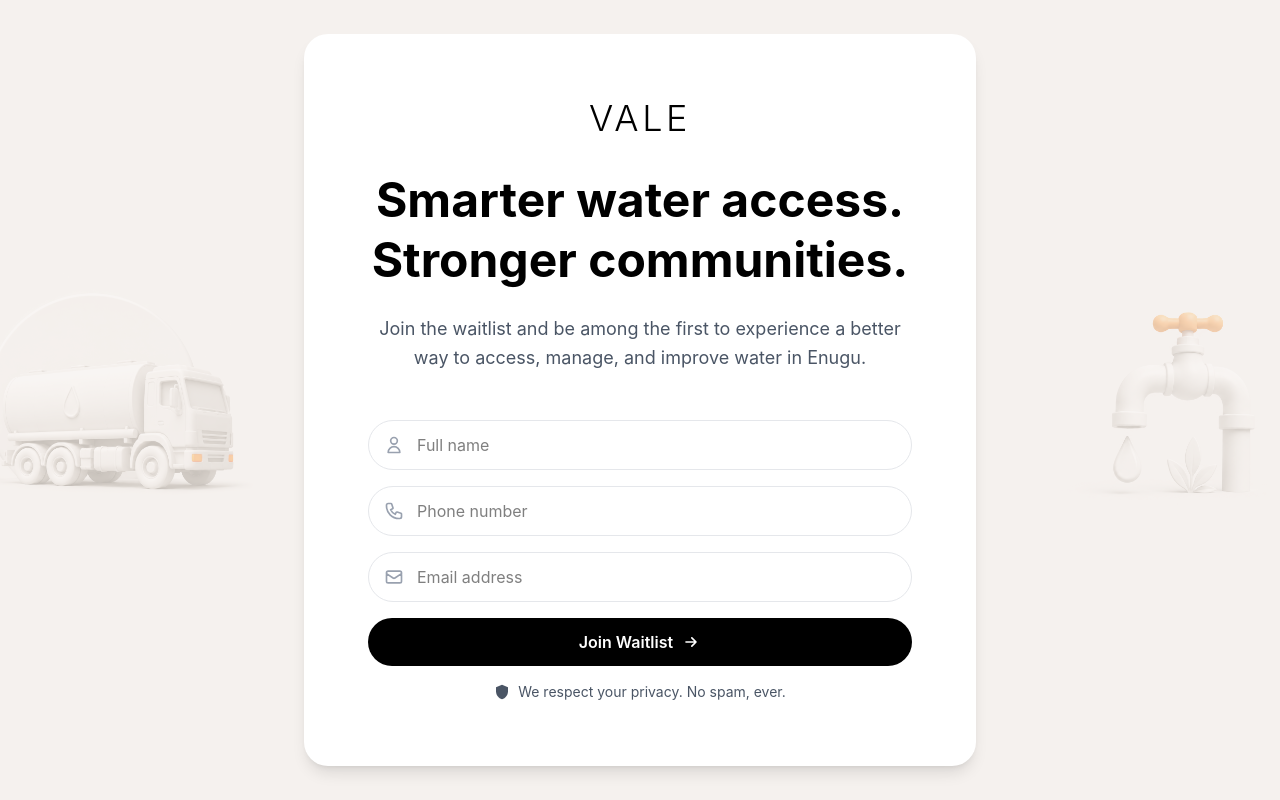
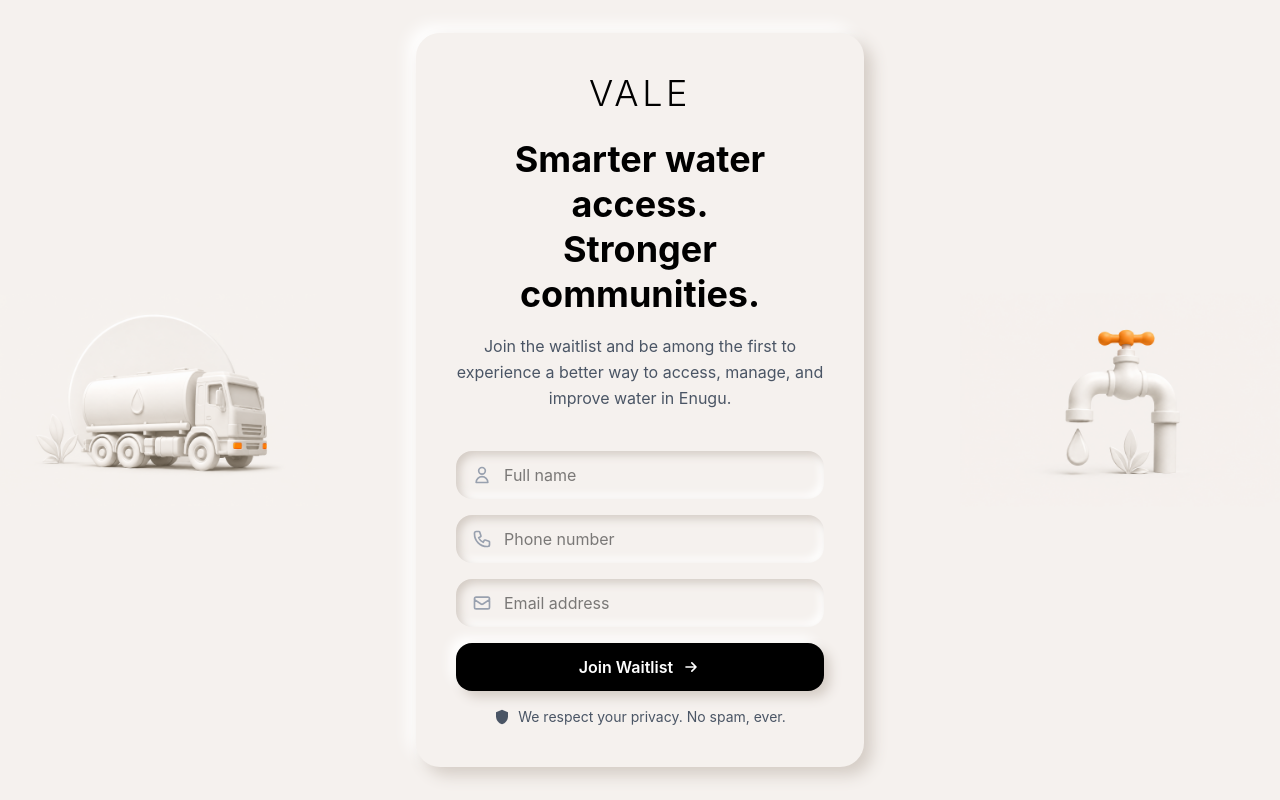
Before and after one commit to Nnadijoshuac/ewss-waitlist, a Next.js app: page / in a window 1280 px wide. Built offline with nearby package versions, Linux system fonts and the light colour scheme.

Commit message:
Redesign with neumorphism style - large side images, centered form with soft shadows

```diff
--- a/app/components/WaitlistForm.tsx
+++ b/app/components/WaitlistForm.tsx
@@ -89,11 +89,12 @@ export function WaitlistForm() {
           {...register('fullName')}
           type="text"
           placeholder="Full name"
-          className={`w-full pl-12 pr-4 py-3 rounded-full border transition-colors focus:outline-none ${
-            errors.fullName
-              ? 'border-red-500 focus:ring-2 focus:ring-red-500'
-              : 'border-gray-200 focus:border-gray-300 focus:ring-2 focus:ring-gray-100'
-          } bg-white`}
+          className="w-full pl-12 pr-4 py-3 rounded-2xl border-0 transition-all focus:outline-none bg-[#F5F1EE]"
+          style={{
+            boxShadow: errors.fullName
+              ? 'inset 4px 4px 8px #d4ccc5, inset -4px -4px 8px #ffffff, 0 0 0 2px #ff6b6b'
+              : 'inset 4px 4px 8px #d4ccc5, inset -4px -4px 8px #ffffff'
+          }}
         />
       </div>
       {errors.fullName && (
@@ -121,11 +122,12 @@ export function WaitlistForm() {
           {...register('phoneNumber')}
           type="tel"
           placeholder="Phone number"
-          className={`w-full pl-12 pr-4 py-3 rounded-full border transition-colors focus:outline-none ${
-            errors.phoneNumber
-              ? 'border-red-500 focus:ring-2 focus:ring-red-500'
-              : 'border-gray-200 focus:border-gray-300 focus:ring-2 focus:ring-gray-100'
-          } bg-white`}
+          className="w-full pl-12 pr-4 py-3 rounded-2xl border-0 transition-all focus:outline-none bg-[#F5F1EE]"
+          style={{
+            boxShadow: errors.phoneNumber
+              ? 'inset 4px 4px 8px #d4ccc5, inset -4px -4px 8px #ffffff, 0 0 0 2px #ff6b6b'
+              : 'inset 4px 4px 8px #d4ccc5, inset -4px -4px 8px #ffffff'
+          }}
         />
       </div>
       {errors.phoneNumber && (
@@ -153,11 +155,12 @@ export function WaitlistForm() {
           {...register('email')}
           type="email"
           placeholder="Email address"
-          className={`w-full pl-12 pr-4 py-3 rounded-full border transition-colors focus:outline-none ${
-            errors.email
-              ? 'border-red-500 focus:ring-2 focus:ring-red-500'
-              : 'border-gray-200 focus:border-gray-300 focus:ring-2 focus:ring-gray-100'
-          } bg-white`}
+          className="w-full pl-12 pr-4 py-3 rounded-2xl border-0 transition-all focus:outline-none bg-[#F5F1EE]"
+          style={{
+            boxShadow: errors.email
+              ? 'inset 4px 4px 8px #d4ccc5, inset -4px -4px 8px #ffffff, 0 0 0 2px #ff6b6b'
+              : 'inset 4px 4px 8px #d4ccc5, inset -4px -4px 8px #ffffff'
+          }}
         />
       </div>
       {errors.email && (
@@ -168,7 +171,10 @@ export function WaitlistForm() {
       <button
         type="submit"
         disabled={isSubmitting}
-        className="w-full bg-black hover:bg-gray-900 disabled:bg-gray-400 text-white font-semibold py-3 px-6 rounded-full flex items-center justify-center gap-2 transition-colors"
+        className="w-full bg-black hover:bg-gray-900 disabled:bg-gray-400 text-white font-semibold py-3 px-6 rounded-2xl flex items-center justify-center gap-2 transition-all"
+        style={{
+          boxShadow: '6px 6px 12px #d4ccc5, -6px -6px 12px #ffffff'
+        }}
       >
         Join Waitlist
         <svg
--- a/app/page.tsx
+++ b/app/page.tsx
@@ -4,53 +4,57 @@ import { WaitlistForm } from './components/WaitlistForm'
 export default function Home() {
   return (
     <main className="min-h-screen relative flex items-center justify-center p-4 bg-[#F5F1EE] overflow-hidden">
-      {/* Background Elements */}
-      <div className="absolute left-0 top-1/2 -translate-y-1/2 -translate-x-1/4 opacity-30 pointer-events-none">
+      {/* Left Side Image */}
+      <div className="absolute left-0 top-1/2 -translate-y-1/2 w-1/4 pointer-events-none hidden lg:block">
         <Image
           src={`/tank.png?t=${Date.now()}`}
           alt=""
-          width={400}
-          height={400}
+          width={500}
+          height={500}
           className="object-contain"
         />
       </div>
 
-      <div className="absolute right-0 top-1/2 -translate-y-1/2 translate-x-1/4 opacity-30 pointer-events-none">
+      {/* Right Side Image */}
+      <div className="absolute right-0 top-1/2 -translate-y-1/2 w-1/4 pointer-events-none hidden lg:block">
         <Image
           src={`/tap.png?t=${Date.now()}`}
           alt=""
-          width={400}
-          height={400}
+          width={500}
+          height={500}
           className="object-contain"
         />
       </div>
 
       {/* Center Content */}
-      <div className="w-full max-w-2xl relative z-10">
-        {/* White Content Box */}
-        <div className="bg-white rounded-3xl shadow-lg p-12 md:p-16">
+      <div className="w-full max-w-md relative z-10">
+        {/* Neumorphism Form Box */}
+        <div className="rounded-3xl p-8 md:p-10" style={{
+          backgroundColor: '#F5F1EE',
+          boxShadow: '8px 8px 16px #d4ccc5, -8px -8px 16px #ffffff'
+        }}>
           {/* Header */}
-          <div className="text-center mb-12">
-            <h1 className="text-4xl font-light tracking-widest text-black mb-8">
+          <div className="text-center mb-10">
+            <h1 className="text-4xl font-light tracking-widest text-black mb-6">
               VALE
             </h1>
 
             {/* Main Headline */}
-            <h2 className="text-5xl font-bold text-black mb-6 leading-tight">
+            <h2 className="text-4xl font-bold text-black mb-4 leading-tight">
               Smarter water access.
               <br />
               Stronger communities.
             </h2>
 
             {/* Description */}
-            <p className="text-lg text-gray-600 mb-12 leading-relaxed">
+            <p className="text-base text-gray-600 leading-relaxed">
               Join the waitlist and be among the first to experience a better way
               to access, manage, and improve water in Enugu.
             </p>
           </div>
 
           {/* Form Section */}
-          <div className="space-y-6">
+          <div className="space-y-4">
             <WaitlistForm />
           </div>
         </div>
```
